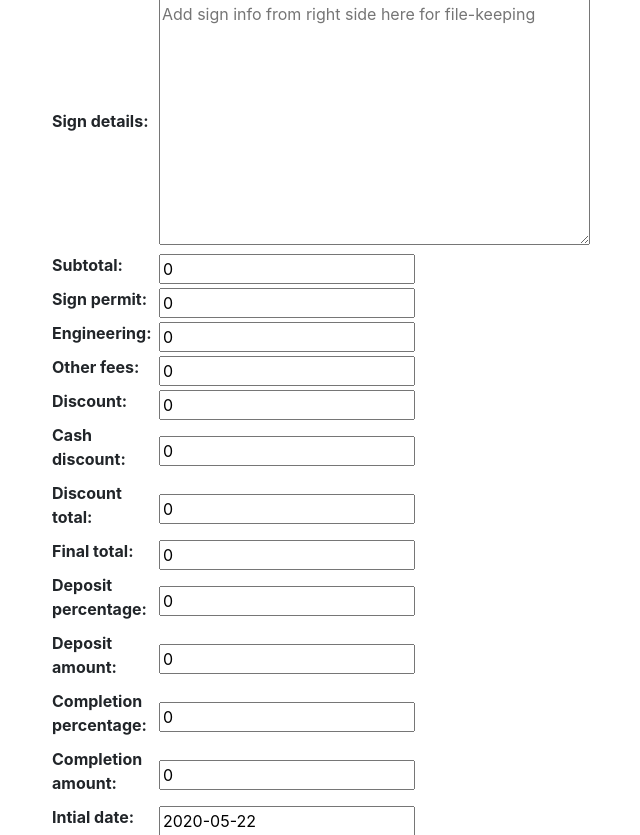
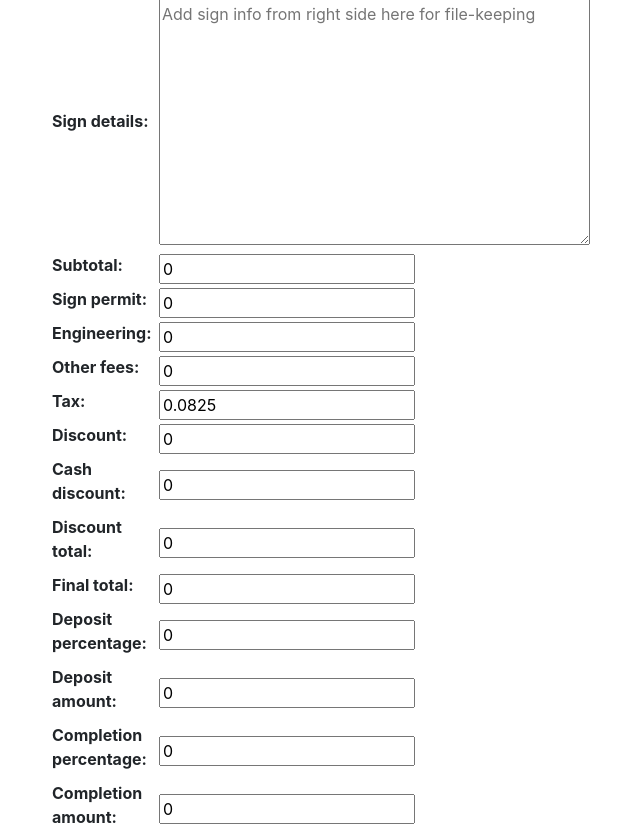
Before and after one commit to MisterJoz/project-manager-django, a Django app: page /add_project_form/ in a window 1280 px wide. Shown: the part 198-1033 px from the top of the page, without its empty margins (34-674 px from the left). Run offline with Django 3.2, Linux system fonts and the light colour scheme; the visitor is signed in with stand-in values (Sample User, id 1); data that the repository does not hold is empty; some libraries are stand-ins or nearby versions.

Commit message:
Ensure discount does not exceed 100%, Add tax

```diff
--- a/pages/models.py
+++ b/pages/models.py
@@ -30,23 +30,26 @@ class Project(models.Model):
     name = models.CharField(max_length=200, null=True, blank=True)
     contact_id = models.ForeignKey(
         Contact, null=True, on_delete=models.SET_NULL)
-    number_of_signs = models.FloatField(null=True, blank=True, default=0)
+    number_of_signs = models.IntegerField(null=True, blank=True, default=0)
     sign_details = models.TextField(null=True, blank=True)
-    subtotal = models.FloatField(null=True, blank=True, default=0)
-    sign_permit = models.FloatField(null=True, blank=True, default=0)
-    engineering = models.FloatField(null=True, blank=True, default=0)
-    other_fees = models.FloatField(null=True, blank=True, default=0)
-    discount = models.FloatField(null=True, blank=True, default=0)
-    cash_discount = models.FloatField(null=True, blank=True, default=0)
-    discount_total = models.FloatField(null=True, blank=True, default=0)
-    final_total = models.FloatField(null=True, blank=True, default=0)
-    deposit_percentage = models.FloatField(null=True, blank=True, default=0, validators=[
+    subtotal = models.IntegerField(null=True, blank=True, default=0)
+    sign_permit = models.IntegerField(null=True, blank=True, default=0)
+    engineering = models.IntegerField(null=True, blank=True, default=0)
+    other_fees = models.IntegerField(null=True, blank=True, default=0)
+    tax = models.FloatField(null=True, blank=True,
+                            default=.0825)
+    discount = models.IntegerField(null=True, blank=True, default=0, validators=[
+        MinValueValidator(0), MaxValueValidator(100)])
+    cash_discount = models.IntegerField(null=True, blank=True, default=0)
+    discount_total = models.IntegerField(null=True, blank=True, default=0)
+    final_total = models.IntegerField(null=True, blank=True, default=0)
+    deposit_percentage = models.IntegerField(null=True, blank=True, default=0, validators=[
         MaxValueValidator(100), MinValueValidator(0)])
-    deposit_amount = models.FloatField(null=True, blank=True, default=0)
-    completion_percentage = models.FloatField(
+    deposit_amount = models.IntegerField(null=True, blank=True, default=0)
+    completion_percentage = models.IntegerField(
         null=True, blank=True, default=0, validators=[
             MaxValueValidator(100), MinValueValidator(0)])
-    completion_amount = models.FloatField(null=True, blank=True, default=0, )
+    completion_amount = models.IntegerField(null=True, blank=True, default=0, )
     intial_date = models.DateField(
         default=timezone.now, auto_now_add=False, auto_now=False, blank=True)
     survey_date = models.DateField(null=True,
--- a/pages/views.py
+++ b/pages/views.py
@@ -67,8 +67,11 @@ def logoutUser(request):
     return redirect('login')
 
 
-def calculate(subtotal, no_of_signs, sign_permit, engineering, other_fees, discount, cash_discount):
+def calculate(subtotal, no_of_signs, sign_permit, engineering, other_fees, discount, cash_discount, tax):
     total = subtotal + (sign_permit * no_of_signs) + engineering + other_fees
+    tax_amount = float(tax) * total
+    total += tax_amount
+
     if discount > 0:
         total -= total * discount
     elif cash_discount > 0:
@@ -93,29 +96,30 @@ def addProject(request):
         # get data used to calculate total
 
         number_of_signs = int(form_copy['number_of_signs'])
-        sign_permit = int(form_copy['sign_permit'])
-        engineering = int(form_copy['engineering'])
-        other_fees = int(form_copy['other_fees'])
+        sign_permit = float(form_copy['sign_permit'])
+        engineering = float(form_copy['engineering'])
+        other_fees = float(form_copy['other_fees'])
         # project can have discount OR cash discount
         discount = (float(form_copy['discount']) * .01)
-        cash_discount = int(form_copy['cash_discount'])
+        cash_discount = float(form_copy['cash_discount'])
         # total after discount applied
-        discount_total = int(form_copy['discount_total'])
-        deposit_amount = int(form_copy['deposit_amount'])
-        completion_amount = int(form_copy['completion_amount'])
+        discount_total = float(form_copy['discount_total'])
+        deposit_amount = float(form_copy['deposit_amount'])
+        completion_amount = float(form_copy['completion_amount'])
         # calculate percentage
-        deposit_percentage = int(form_copy['deposit_percentage'])
+        deposit_percentage = float(form_copy['deposit_percentage'])
         form_copy['completion_percentage'] = 100 - deposit_percentage
+
         # calculate total sign price as subtotal
-
         # calculate subtotal given sign price
         sum = 0
         for i in range(number_of_signs):
             i += 1
             sign_order = 'mysign-' + str(i)
             sum += int(form_copy[sign_order])
+            print(sum)
         form_copy['subtotal'] = sum
-        subtotal = int(form_copy['subtotal'])
+        subtotal = float(form_copy['subtotal'])
 
         # if discount %, discount total = disocunt * subtotal
         # if cash discount, discount total = subtotal - cash discount
@@ -127,7 +131,9 @@ def addProject(request):
         # calculate total price
         # form_copy['final_total'] = subtotal
         form_copy['final_total'] = calculate(
-            subtotal, number_of_signs, sign_permit, engineering, other_fees, discount, cash_discount)
+            subtotal, number_of_signs, sign_permit, engineering, other_fees, discount, cash_discount, form_copy['tax'])
+
+        # calculate tax
 
         form_copy['deposit_amount'] = (form_copy['final_total'] - (form_copy['final_total'] *
                                                                    form_copy['completion_percentage'] * .01))
@@ -135,9 +141,8 @@ def addProject(request):
         form_copy['completion_amount'] = (form_copy['final_total'] -
                                           form_copy['deposit_amount'])
 
-        print('Sum..........', sum)
         form = ProjectForm(form_copy)
-        print(request.POST)
+        print('Form.......', form)
         if form.is_valid():
             form.save()
             return redirect('/')
@@ -151,11 +156,13 @@ def addProject(request):
 # @allowed_users(allowed_roles=['admin'])
 def addContact(request):
     form = ContactForm()
+
     if request.method == 'POST':
         form = ContactForm(request.POST)
         if form.is_valid():
             form.save()
             return redirect('/')
+
     context = {
         'form': form,
     }
@@ -165,8 +172,7 @@ def addContact(request):
 def project(request, pk):
     project = Project.objects.get(id=pk)
     contact = Contact.objects.get(client=project.contact_id)
-    print(project)
-    print(contact)
+
     context = {'project': project, 'contact': contact}
 
     return render(request, 'pages/project.html', context)
@@ -201,8 +207,12 @@ def updateProject(request, pk):
 # @allowed_users(allowed_roles=['admin'])
 def deleteProject(request, pk):
     project = Project.objects.get(id=pk)
+
     if request.method == "POST":
         project.delete()
         return redirect('/')
-    context = {'project': project}
+
+    context = {
+        'project': project
+    }
     return render(request, 'pages/delete.html', context)
```
Also changed, not shown: templates/pages/project.html (+6 -2 lines), pages/migrations/0005_auto_20200522_1739.py (added), pages/migrations/0006_project_tax.py (added), pages/migrations/0007_auto_20200522_1814.py (added), pages/migrations/0008_auto_20200522_1816.py (added).
